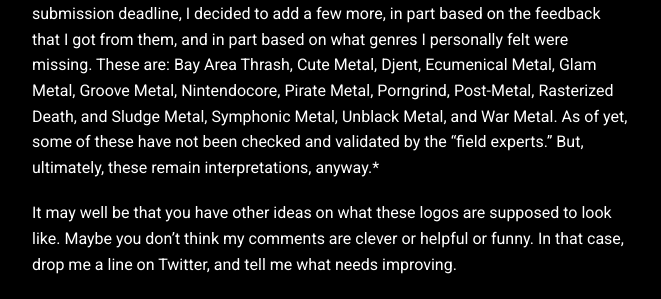
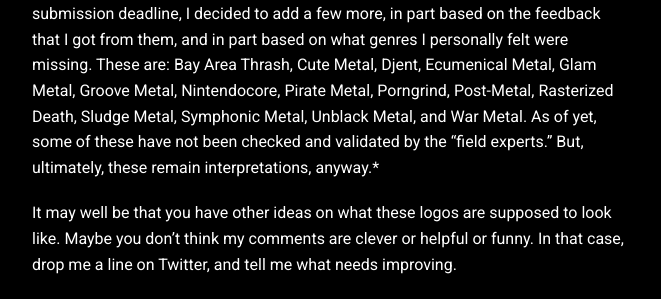
Before and after one commit to Noeska/illegiblesemantics, a Jekyll site: the page built from projects/proj-2.md, in a window 1280 px wide and 900 px high, scrolled down 919 px. Shown: the part 384-683 px from the top of the window, without its empty margins (308-969 px from the left). Built offline with Jekyll 4.4.1, drawn with Linux system fonts in a browser that asks for light colours; nearby versions of some CDN libraries; some of the changed text lies outside the part shown.

Commit message:
Update proj-2.md

```diff
--- a/projects/proj-2.md
+++ b/projects/proj-2.md
@@ -27,7 +27,7 @@ Take me to ...
 [1990s Tech Death](#1990tech), [Avant-Garde Metal](#avantgarde), [Bay Area Thrash](#bay), [Blackened Death](#bdeath), [Blackened Thrash](#bthrash), [Black Metal](#black), [Brutal Death](#brutal), [Crossover Genres](#crossover), [Cute Metal](#cute), [Death-Doom](#deathdoom), [Deathgrind](#deathgrind), [Death Metal](#death), [Doom Metal](#doom), [Djent](#djent), [Ecumenical Metal](#ecumenical), [Faux Metal](#faux), [Florida Death](#florida), [Folk Metal](#folk), [Funeral Doom](#funeral), [Glam Metal](#glam), [Gothic Metal](#gothic), [Grindcore](#grindcore), [Groove Metal](#groove), [Heavy Metal](#heavy), [Industrial Metal](#industrial), [Melodic Death](#melodic), [Metalcore](#metalcore), [Nintendocore](#nintendo), [Nu Metal](#nu), [NWOBHM](#NWOBHM), [Pagan Black Metal](#pagan), [Pirate Metal](#pirate), [Porngrind](#porngrind), [Post-2000s Tech Death](#2000tech), [Post-Black Metal](#pblack), [Post-Metal](#post), [Power Metal](#power), [Progressive Metal](#progressive), [Rasterized Death](#rasterized), [Sludge Metal](#sludge), [Speed Metal](#speed), [Stoner Metal](#psychedelic), [Symphonic Metal](#symphonic), [Tech Death](#tech), [Teutononic Thrash](#teutonic), [Thrash Metal](#thrash), [Unblack Metal](#unblack), [US Thrash](#usthrash), [War Metal](#war)
 
 #### Full Disclosure
-With these genre samples I tried to represent as faithfully as possible a broad range of genres, based on my own years of experience in designing Metal logos and studying up on genres that I'm not too familiar with. I then had them checked by several musicians and artists in the Metal scene to confirm style accuracy and coverage. (The list of names can be found in the paper.) In the days leading up to the submission deadline, I decided to add a few more, in part based on the feedback that I got from them, and in part based on what genres I personally felt were missing. These are: Bay Area Thrash, Cute Metal, Djent, Ecumenical Metal, Glam Metal, Groove Metal, Nintendocore, Pirate Metal, Porngrind, Post-Metal, Rasterized Death, and Sludge Metal, Symphonic Metal, Unblack Metal, and War Metal. As of yet, some of these have not been checked and validated by the "field experts." But, ultimately, these remain interpretations, anyway.*
+With these genre samples I tried to represent as faithfully as possible a broad range of genres, based on my own years of experience in designing Metal logos and studying up on genres that I'm not too familiar with. I then had them checked by several musicians and artists in the Metal scene to confirm style accuracy and coverage. (The list of names can be found in the paper.) In the days leading up to the submission deadline, I decided to add a few more, in part based on the feedback that I got from them, and in part based on what genres I personally felt were missing. These are: Bay Area Thrash, Cute Metal, Djent, Ecumenical Metal, Glam Metal, Groove Metal, Nintendocore, Pirate Metal, Porngrind, Post-Metal, Rasterized Death, Sludge Metal, Symphonic Metal, Unblack Metal, and War Metal. As of yet, some of these have not been checked and validated by the "field experts." But, ultimately, these remain interpretations, anyway.*
 
 It may well be that you have other ideas on what these logos are supposed to look like. Maybe you don't think my comments are clever or helpful or funny. In that case, drop me a line on Twitter, and tell me what needs improving.
 
```
Also changed, not shown: other parts of projects/proj-2.md (+1 -1 lines).
